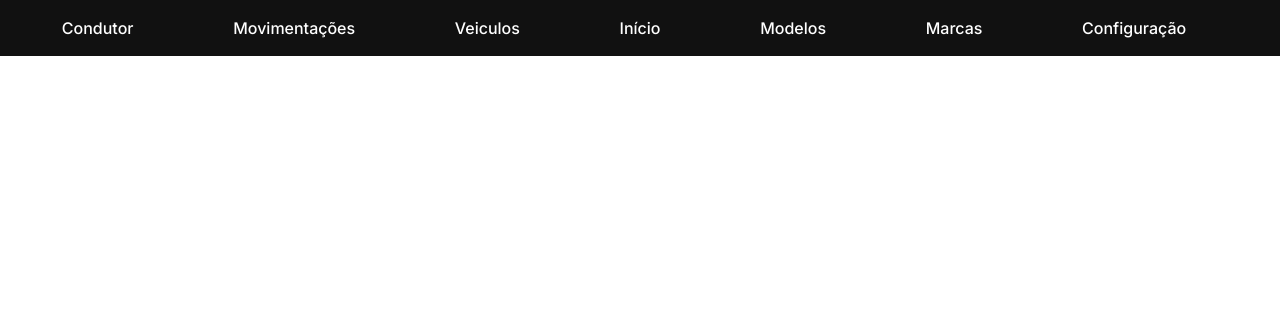
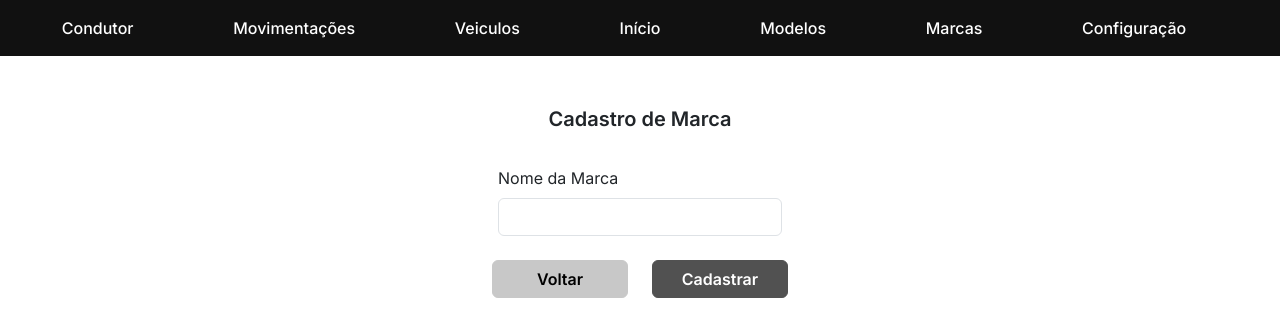
Before and after one commit to jean-mb/estacionamento_frontend, a Vue app: page /condutor/formulario in a window 1280 px wide. Shown: the top 336 px of the page. Built offline with nearby package versions, Linux system fonts and the light colour scheme.

Commit message:
rotas de condutor

```diff
--- a/src/router/index.ts
+++ b/src/router/index.ts
@@ -31,7 +31,21 @@ const routes: Array<RouteRecordRaw> = [
   {
     path: '/condutores',
     name: 'condutores',
-    component: () => import(/* webpackChunkName: "about" */ '../views/CondutoresView.vue')
+    component: () => import(/* webpackChunkName: "about" */ '../views/condutor/CondutoresView.vue')
+  },
+  {
+    path: '/condutor/formulario',
+    name: 'condutor.form',
+    component: () => import(/* webpackChunkName: "about" */ '../views/condutor/CondutoresFormView.vue'),
+    children: [{
+      path: '/condutor/formulario',
+      name: 'condutor.form.editar',
+      component: () => import(/* webpackChunkName: "about" */ '../views/condutor/CondutoresFormView.vue'),
+    },{
+      path: '/condutor/formulario',
+      name: 'condutor.form.desativar',
+      component: () => import(/* webpackChunkName: "about" */ '../views/condutor/CondutoresFormView.vue'),
+    }]
   },
   {
     path: '/marcas',
--- /dev/null
+++ b/src/views/condutor/CondutoresFormView.vue
@@ -0,0 +1,183 @@
+<template>
+  <div class="container w-50">
+    <div class="row mt-5">
+      <div class="col-md-12 text-center">
+        <p class="fs-5">Cadastro de Marca</p>
+      </div>
+      <div class="col-md-2"></div>
+    </div>
+
+    <AvisoComponent
+      :ativo="mensagem.ativo"
+      :sucesso="mensagem.status"
+      :mensagem="mensagem.mensagem"
+    ></AvisoComponent>
+
+    <div class="row w-100 d-flex justify-content-center m-0 mb-2">
+      <div class="mb-3 mt-3 w-50 text-start">
+        <label for="nome" class="form-label">Nome da Marca</label>
+        <input
+          id="nome"
+          type="text"
+          :disabled="this.form === 'desativar' ? '' : disabled"
+          class="form-control"
+          v-model="marca.nome"
+        />
+      </div>
+    </div>
+
+    <div class="row d-flex justify-content-center">
+      <div class="col-md-3">
+        <div class="d-grid gap-2">
+          <router-link type="button" class="btn btn-secondary" to="/marcas"
+            >Voltar
+          </router-link>
+        </div>
+      </div>
+      <div class="col-md-3">
+        <div class="d-grid gap-2">
+          <button
+            v-if="this.form === undefined"
+            type="button"
+            class="btn btn-primary"
+            @click="onClickCadastrar()"
+          >
+            Cadastrar
+          </button>
+          <button
+            v-if="this.form === 'editar'"
+            type="button"
+            class="btn btn-warning"
+            @click="onClickEditar()"
+          >
+            Editar
+          </button>
+          <button
+            v-if="this.form === 'desativar'"
+            type="button"
+            class="btn btn-danger"
+            @click="onClickExcluir()"
+          >
+            Excluir
+          </button>
+        </div>
+      </div>
+    </div>
+  </div>
+</template>
+
+<script lang="ts">
+import AvisoComponent from '@/components/AvisoComponent.vue'
+import { MarcaClient } from '@/client/marca.client'
+import { Marca } from '@/model/marca'
+import { defineComponent } from 'vue'
+
+export default defineComponent({
+  name: 'MarcaFormulario',
+  data(): any {
+    return {
+      marca: new Marca(),
+      mensagem: {
+        ativo: false as boolean,
+        status: false as boolean,
+        mensagem: '' as string
+      }
+    }
+  },
+  components: {
+    AvisoComponent
+  },
+  computed: {
+    id(): any {
+      return this.$route.query.id
+    },
+    form(): any {
+      return this.$route.query.form
+    }
+  },
+  mounted() {
+    if (this.id !== undefined) {
+      this.findById(Number(this.id))
+    }
+  },
+  methods: {
+    onClickCadastrar() {
+      const marcaClient = new MarcaClient()
+      marcaClient
+        .cadastrarMarca(this.marca)
+        .then(sucess => {
+          this.marca = new Marca()
+          this.mensagem.mensagem = sucess
+          this.mensagem.status = true
+          this.mensagem.ativo = true
+        })
+        .catch(error => {
+          this.mensagem.mensagem = error.response.data
+          this.mensagem.status = false
+          this.mensagem.ativo = true
+        })
+    },
+    findById(id: number) {
+      const marcaClient = new MarcaClient()
+      marcaClient
+        .findById(id)
+        .then(sucess => {
+          this.marca = sucess
+        })
+        .catch(error => {
+          this.mensagem.mensagem = error.response.data
+          this.mensagem.status = false
+          this.mensagem.ativo = true
+        })
+    },
+    onClickEditar() {
+      const marcaClient = new MarcaClient()
+      console.log('aqui')
+      marcaClient
+        .atualizarMarca(this.marca.id, this.marca)
+        .then(sucess => {
+          this.mensagem.mensagem = sucess
+          this.mensagem.status = true
+          this.mensagem.ativo = true
+        })
+        .catch(error => {
+          this.mensagem.mensagem = error.response.data
+          this.mensagem.status = false
+          this.mensagem.ativo = true
+        })
+    },
+    onClickExcluir() {
+      if(confirm("Tem certeza que deseja desativar essa marca?")){
+        const marcaClient = new MarcaClient()
+        marcaClient
+          .desativar(this.marca.id)
+          .then(sucess => {
+            this.marca = new Marca()
+            this.id = undefined
+            this.mensagem.mensagem = sucess
+            this.mensagem.status = false
+            this.mensagem.ativo = true
+          })
+          .catch(error => {
+            this.mensagem.mensagem = error.response.data
+            this.mensagem.status = false
+            this.mensagem.ativo = true
+          })
+      }
+    }
+  }
+})
+</script>
+
+<style lang="scss">
+$theme-colors: (
+  'dark': #111111,
+  'primary': #515151,
+  'secondary': #c8c8c8,
+  'info': #a4a4a4,
+  'success': #198754,
+  'warning': #ffc107,
+  'danger': #dc3545
+);
+@import 'node_modules/bootstrap/scss/bootstrap.scss';
+</style>
```
Also changed, not shown: src/views/condutor/CondutoresView.vue (renamed from src/views/CondutoresView.vue).
